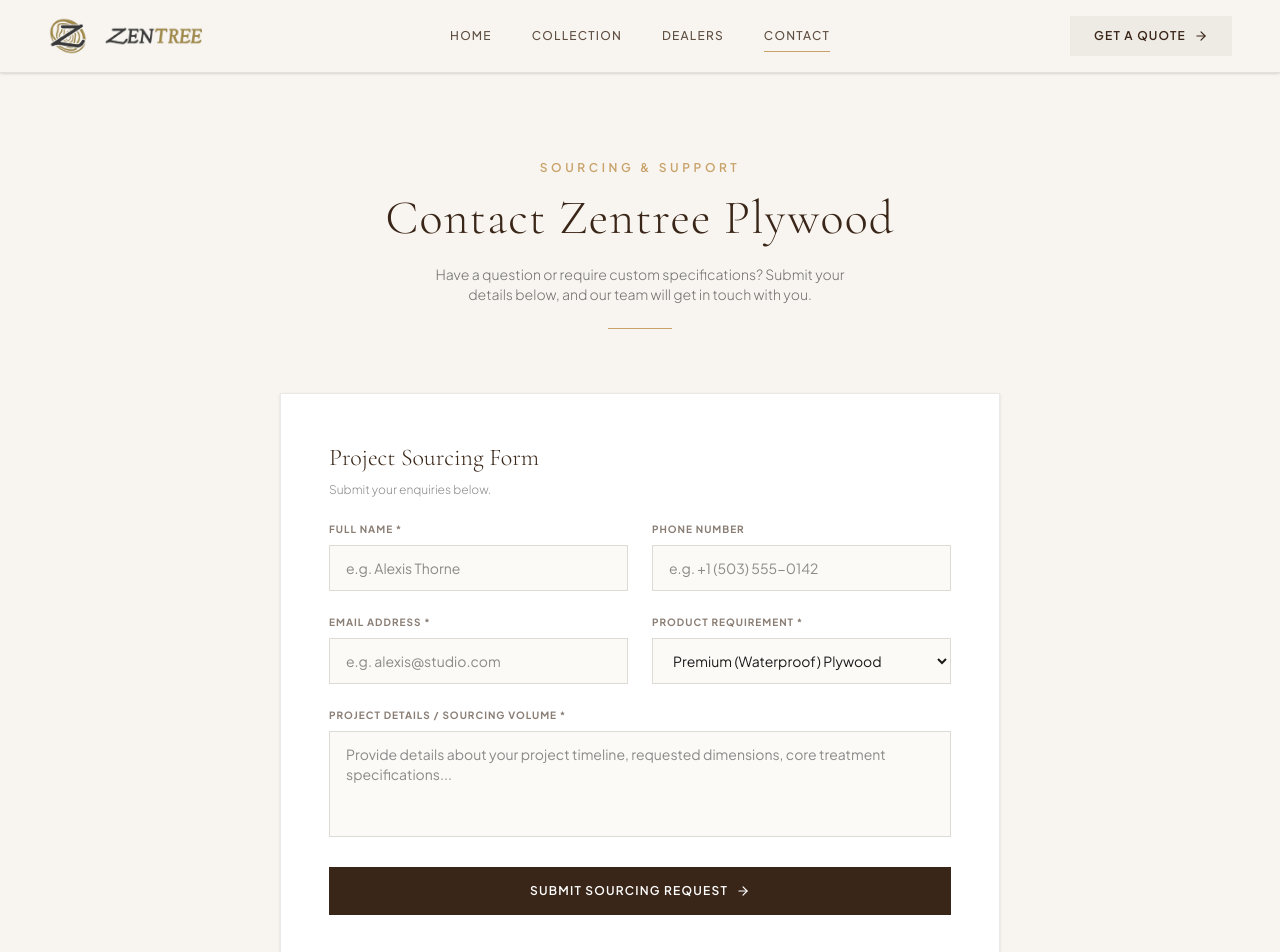
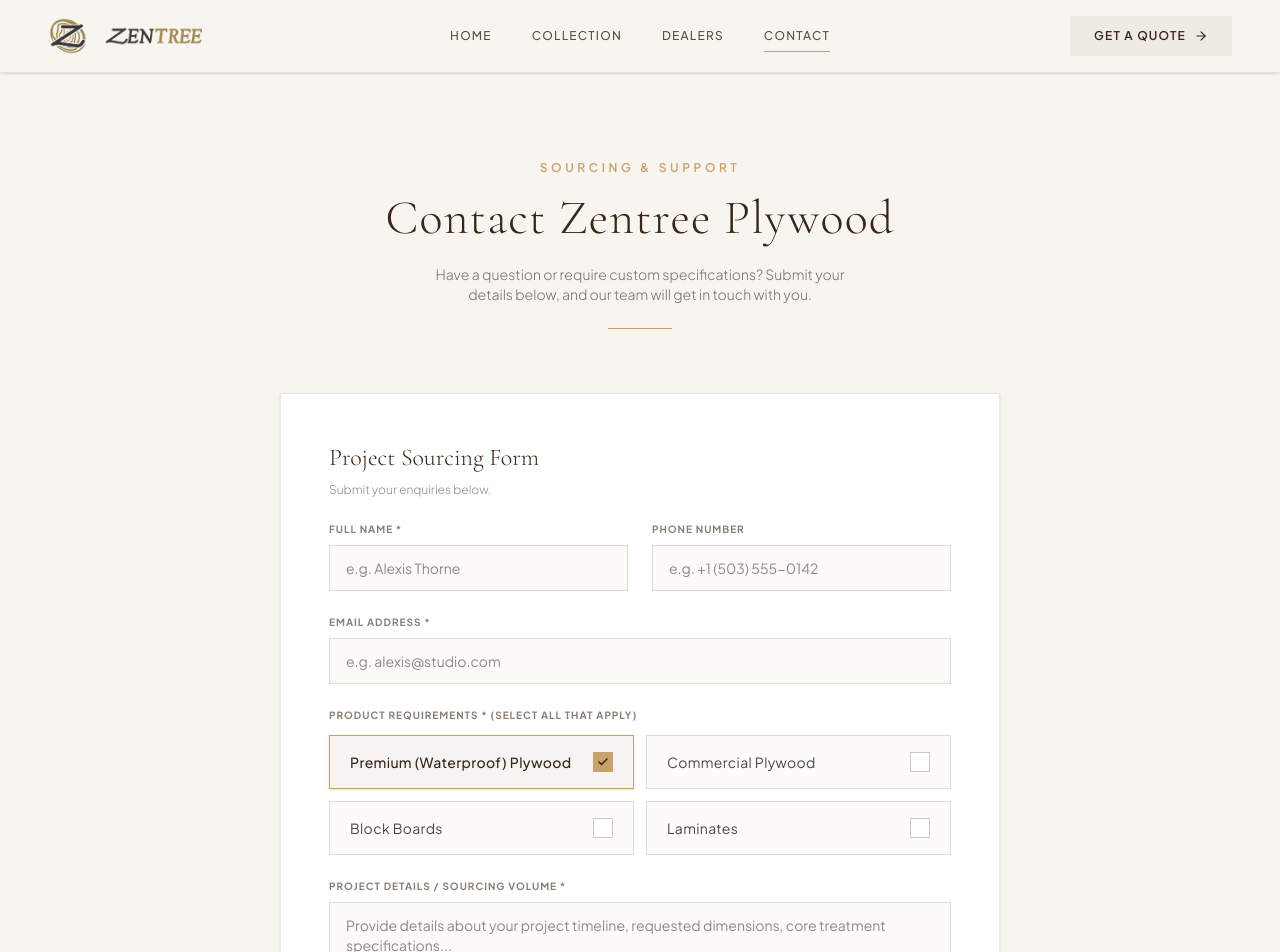
Before and after one commit to Meheer17/Plywood, a Next.js app: page /contact in a window 1280 px wide. Shown: the top 952 px of the page. Built offline with nearby package versions, Linux system fonts and the light colour scheme.

Commit message:
feat: Select for the tools

```diff
--- a/app/api/contact/route.ts
+++ b/app/api/contact/route.ts
@@ -87,7 +87,7 @@ export async function POST(request: Request) {
               <td style="padding: 6px 0; font-weight: bold; color: #333;"><a href="mailto:${email}" style="color: #8C6239; text-decoration: none;">${email}</a></td>
             </tr>
             <tr>
-              <td style="padding: 6px 0; color: #666; font-size: 13px;">Required Category:</td>
+              <td style="padding: 6px 0; color: #666; font-size: 13px;">Required Categories:</td>
               <td style="padding: 6px 0; font-weight: bold; color: #333;">${requirement}</td>
             </tr>
           </table>
--- a/app/contact/page.tsx
+++ b/app/contact/page.tsx
@@ -3,7 +3,7 @@
 import { useState } from "react";
 import Image from "next/image";
 import { motion } from "framer-motion";
-import { Phone, Mail, MapPin, Clock, MessageSquare, ArrowRight, ShieldCheck } from "lucide-react";
+import { Phone, Mail, MapPin, Clock, MessageSquare, ArrowRight, ShieldCheck, Check } from "lucide-react";
 
 export default function ContactPage() {
   const [submitted, setSubmitted] = useState(false);
@@ -13,12 +13,18 @@ export default function ContactPage() {
     name: "",
     phone: "",
     email: "",
-    requirement: "Premium (Waterproof) Plywood",
     message: ""
   });
+  const [selectedRequirements, setSelectedRequirements] = useState<string[]>([
+    "Premium (Waterproof) Plywood"
+  ]);
 
   const handleSubmit = async (e: React.FormEvent) => {
     e.preventDefault();
+    if (selectedRequirements.length === 0) {
+      setErrorMsg("Please select at least one product requirement.");
+      return;
+    }
     setLoading(true);
     setErrorMsg("");
     try {
@@ -27,7 +33,10 @@ export default function ContactPage() {
         headers: {
           "Content-Type": "application/json",
         },
-        body: JSON.stringify(formData),
+        body: JSON.stringify({
+          ...formData,
+          requirement: selectedRequirements.join(", ")
+        }),
       });
 
       const data = await res.json();
@@ -37,9 +46,9 @@ export default function ContactPage() {
           name: "",
           phone: "",
           email: "",
-          requirement: "Premium (Waterproof) Plywood",
           message: ""
         });
+        setSelectedRequirements(["Premium (Waterproof) Plywood"]);
       } else {
         setErrorMsg(data.error || "Failed to submit request. Please try again.");
       }
@@ -117,7 +126,6 @@ export default function ContactPage() {
                 </div>
               </div>
 
-              <div className="grid grid-cols-1 sm:grid-cols-2 gap-6">
               <div className="space-y-2">
                 <label className="text-[10px] font-bold text-walnut/60 uppercase tracking-widest block">Email Address *</label>
                 <input
@@ -129,18 +137,51 @@ export default function ContactPage() {
                   className="w-full bg-cream/50 border border-walnut/15 px-4 py-3 text-sm focus:outline-none focus:border-gold text-charcoal rounded-none"
                 />
               </div>
-                <div className="space-y-2">
-                  <label className="text-[10px] font-bold text-walnut/60 uppercase tracking-widest block">Product Requirement *</label>
-                  <select
-                    value={formData.requirement}
-                    onChange={(e) => setFormData({ ...formData, requirement: e.target.value })}
-                    className="w-full bg-cream/50 border border-walnut/15 px-4 py-3 text-sm focus:outline-none focus:border-gold text-charcoal rounded-none"
+
+              <div className="space-y-3">
+                <label className="text-[10px] font-bold text-walnut/60 uppercase tracking-widest block">
+                  Product Requirements * (Select all that apply)
+                </label>
+                <div className="grid grid-cols-1 sm:grid-cols-2 gap-3">
+                  {[
+                    "Premium (Waterproof) Plywood",
+                    "Commercial Plywood",
+                    "Block Boards",
+                    "Laminates"
+                  ].map((option) => {
+                    const isSelected = selectedRequirements.includes(option);
+                    return (
+                      <button
+                        key={option}
+                        type="button"
+                        onClick={() => {
+                          if (isSelected) {
+                            setSelectedRequirements(
+                              selectedRequirements.filter((item) => item !== option)
+                            );
+                          } else {
+                            setSelectedRequirements([...selectedRequirements, option]);
+                          }
+                        }}
+                        className={`flex items-center justify-between px-5 py-4 border transition-all duration-300 text-sm text-left cursor-pointer rounded-none ${
+                          isSelected
+                            ? "bg-walnut/5 border-gold text-walnut font-medium shadow-sm"
+                            : "bg-cream/40 border-walnut/15 text-charcoal/80 hover:border-walnut/40 hover:bg-cream/60"
+                        }`}
                       >
-                    <option value="Premium (Waterproof) Plywood">Premium (Waterproof) Plywood</option>
-                    <option value="Commercial Plywood">Commercial Plywood</option>
-                    <option value="Block Boards">Block Boards</option>
-                    <option value="Laminates">Laminates</option>
-                  </select>
+                        <span className="tracking-wide">{option}</span>
+                        <div
+                          className={`w-5 h-5 border flex items-center justify-center transition-all duration-300 ${
+                            isSelected
+                              ? "bg-gold border-gold text-walnut"
+                              : "border-walnut/25 bg-white"
+                          }`}
+                        >
+                          {isSelected && <Check size={12} className="stroke-[3]" />}
+                        </div>
+                      </button>
+                    );
+                  })}
                 </div>
               </div>
 
```
Lines whose indentation alone changed are shown as unchanged.
